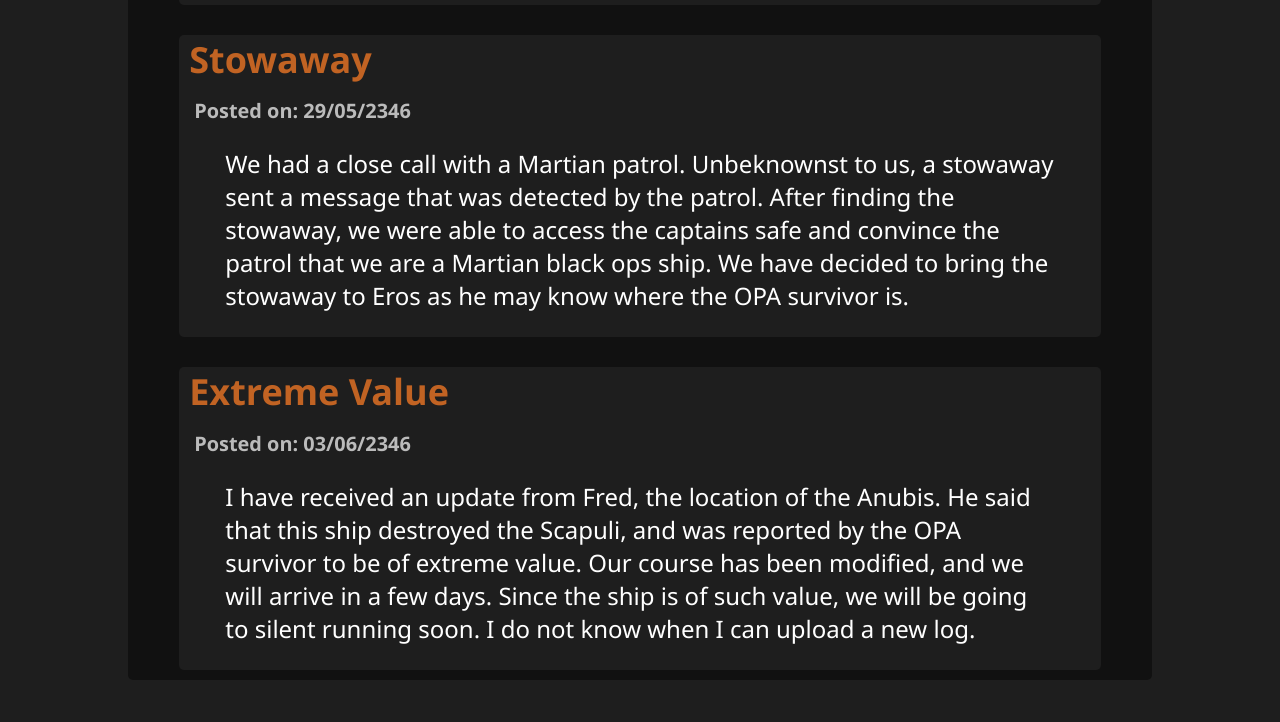
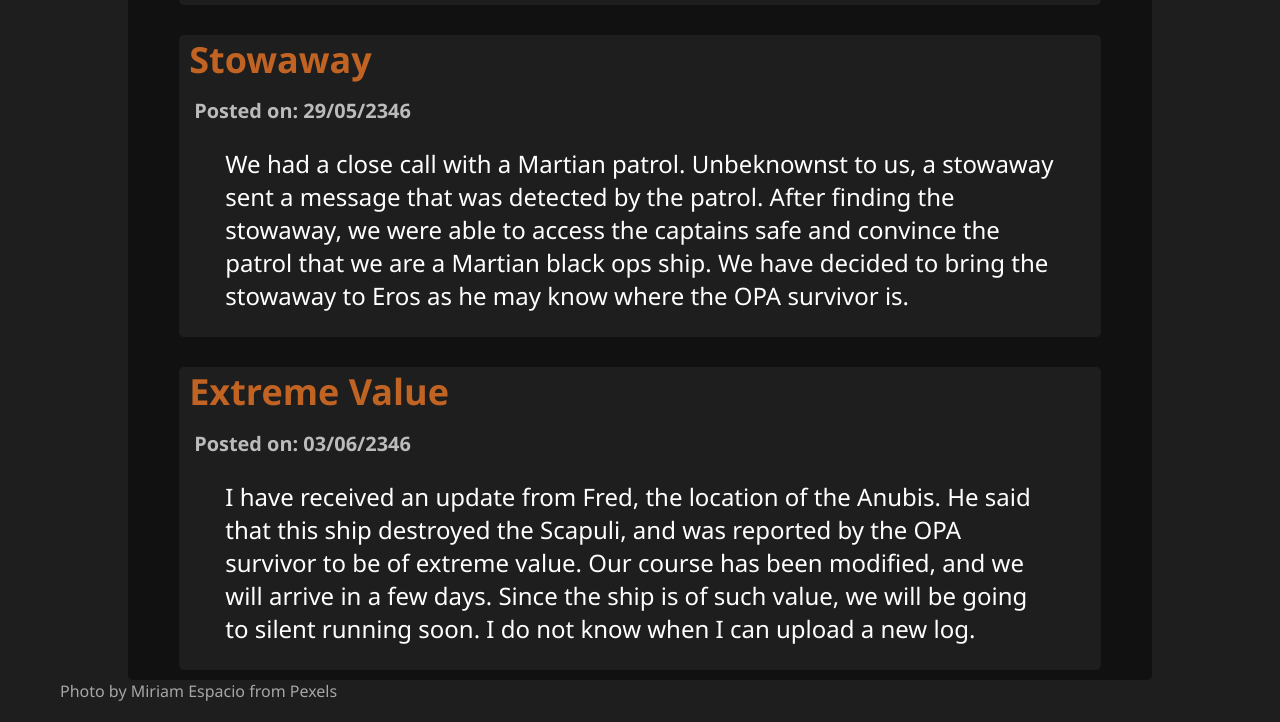
Before and after one commit to carlcat01/CaptainBlog, a plain HTML site: page index.html in a window 1280 px wide. Shown: the part 3509-4231 px from the top of the page. Before the commit the page ends 4189 px from the top, so only its background shows below. Drawn offline with Linux system fonts and the light colour scheme.

Commit message:
Added credit

```diff
--- a/index.html
+++ b/index.html
@@ -128,5 +128,6 @@
 		</div>
 		</div>
 	</div>
+	<div class="footer">Photo by Miriam Espacio from Pexels</div>
 </body>
 </html>
--- a/style.css
+++ b/style.css
@@ -12,6 +12,12 @@ body {
 	background-image: url(galaxy-milky-way-orbit-110854.jpg);
 	background-attachment: fixed;
 }
+.footer {
+	color: #A6A6A6;
+	margin-left: 60px;
+	margin-bottom: 20px;
+}
+
 .content {
     width: 80%;
     margin-left: 10%;
```
